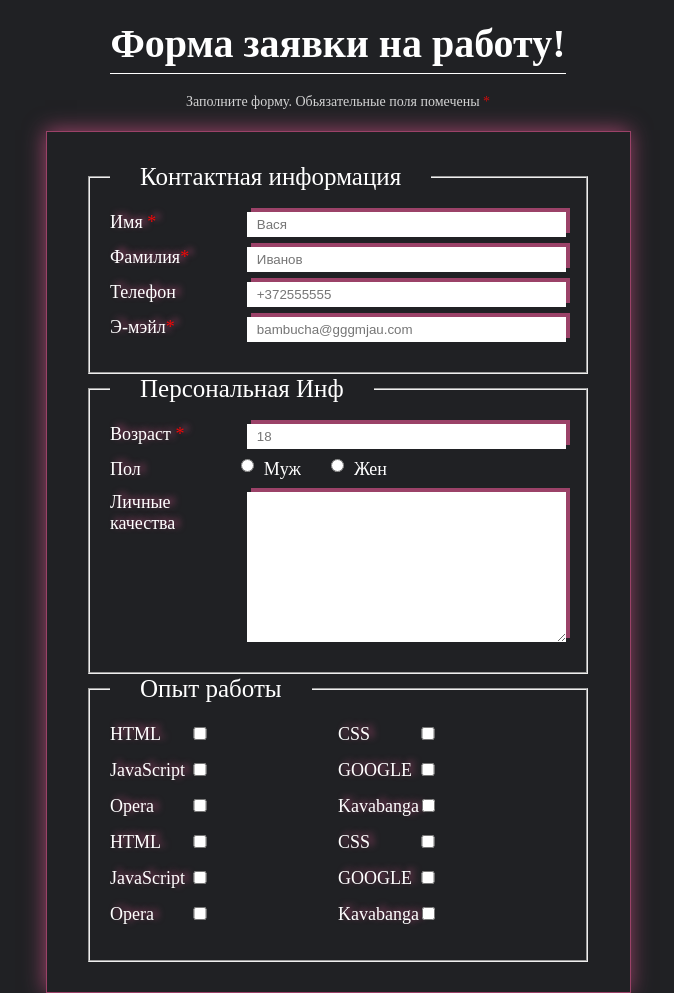
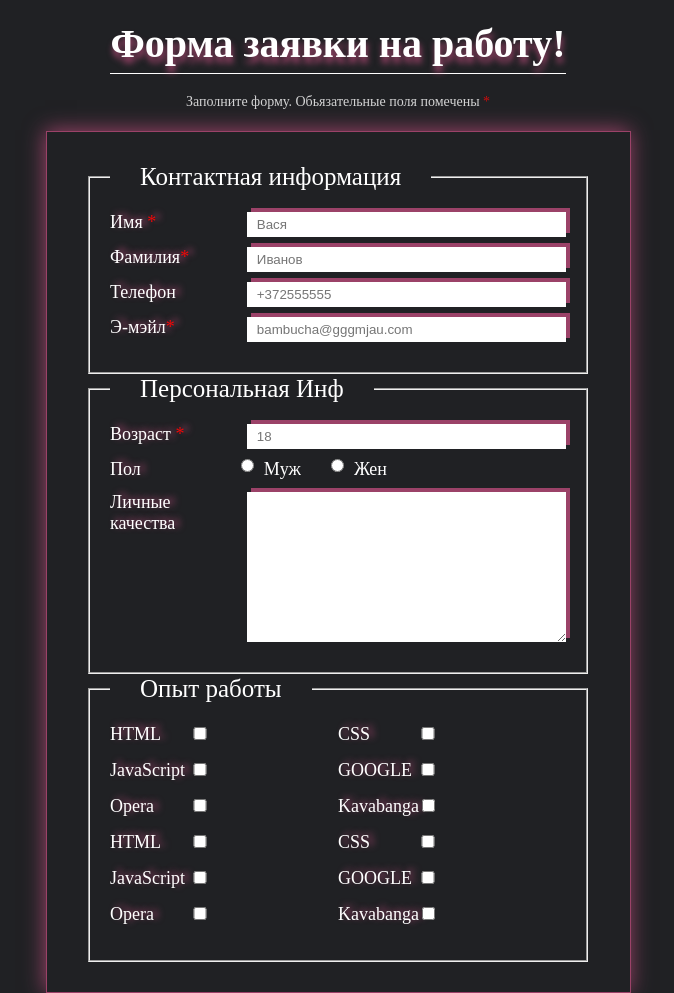
Before and after one commit to Pablo9298/GammaForm, a plain HTML site: page index.html in a window 1280 px wide. Shown: the top 993 px of the page, without its empty margins (302-976 px from the left). Drawn offline with Linux system fonts and the light colour scheme.

Commit message:
added text-shadow

```diff
--- a/style.css
+++ b/style.css
@@ -37,6 +37,7 @@ body {
 	margin: 20px auto;
 	padding-bottom: 5px;
 	border-bottom: 1px solid #fff;
+	text-shadow: 1px 6px 6px #cb5083b8;
 }
 
 .work-form__text {
```
